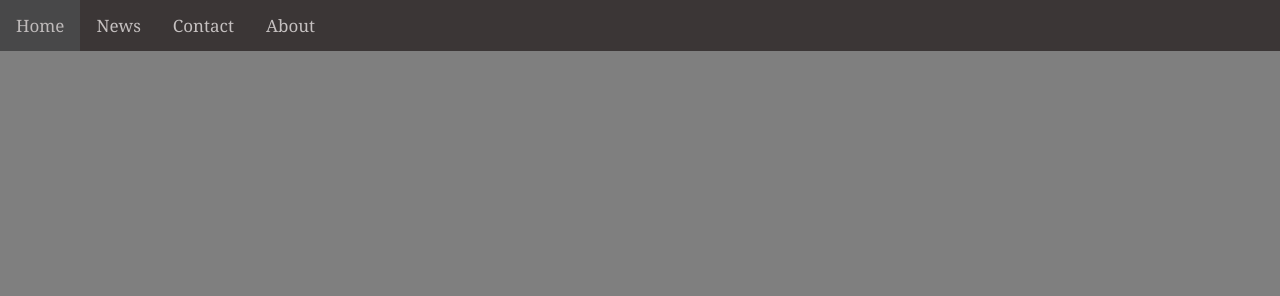
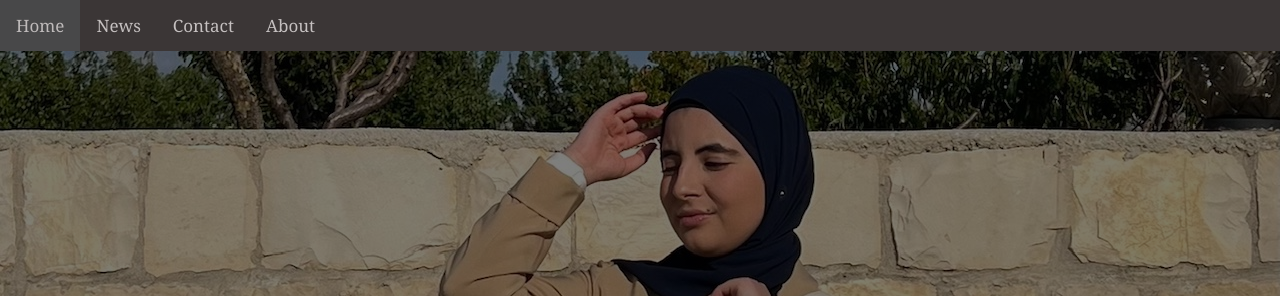
Before and after one commit to gelkadri/gelkadri, a plain HTML site: page index.html in a window 1280 px wide. Shown: the top 296 px of the page. Drawn offline with Linux system fonts and the light colour scheme; the site is published under a folder, as on GitHub Pages, so addresses that start at the root find nothing.

Commit message:
Update styles.css

```diff
--- a/styles.css
+++ b/styles.css
@@ -5,7 +5,7 @@ body, html {
 /* The hero image */
 .hero-image {
   /* Use "linear-gradient" to add a darken background effect to the image (photographer.jpg). This will make the text easier to read */
-  background-image: linear-gradient(rgba(0, 0, 0, 0.5), rgba(0, 0, 0, 0.5)), url("/gamela.jpg");
+  background-image: linear-gradient(rgba(0, 0, 0, 0.5), rgba(0, 0, 0, 0.5)), url("gamela.jpg");
 
   /* Set a specific height */
   height: 80%;
```
